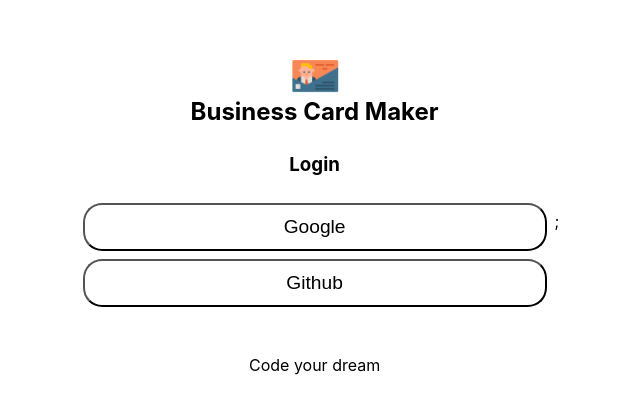
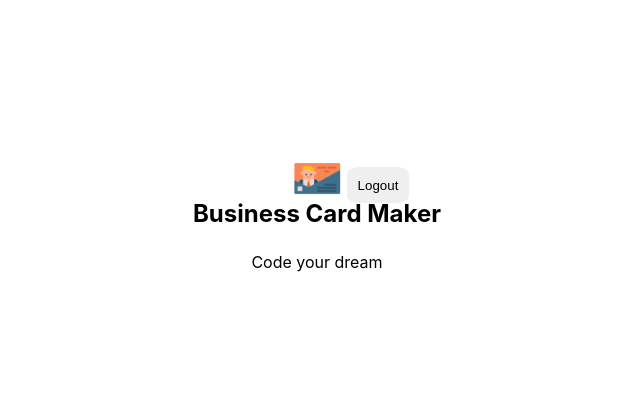
Before and after one commit to jayoung-cinnamon/card-maker, a React (Create React App) app: page /maker in a window 1280 px wide. Shown: the part 179-592 px from the top of the page, without its empty margins (323-963 px from the left). Built offline with nearby package versions, Linux system fonts and the light colour scheme; no server answers; sample sign-in values are in the browser's storage.

Commit message:
add login and logout functionality

```diff
--- a/package.json
+++ b/package.json
@@ -9,6 +9,7 @@
     "firebase": "^8.3.0",
     "react": "^17.0.1",
     "react-dom": "^17.0.1",
+    "react-router-dom": "^5.2.0",
     "react-scripts": "4.0.2",
     "web-vitals": "^1.0.1"
   },
--- a/src/app.jsx
+++ b/src/app.jsx
@@ -1,13 +1,24 @@
 import React from 'react';
+import { BrowserRouter, Switch,Route } from 'react-router-dom';
 import styles from './app.module.css';
 import Login from './components/login/login';
+import Maker from './components/maker/maker';
+
 
 function App({authService}) {
 
   return (
     <div className={styles.app}>
-
-      <Login authService={authService}/>;
+      <BrowserRouter>
+        <Switch>
+          <Route exact path="/">
+           <Login authService={authService}/>
+          </Route>
+          <Route path="/maker">
+            <Maker authService={authService}/>
+          </Route>
+        </Switch>
+      </BrowserRouter>
 
     </div>
 
--- a/src/components/login/login.jsx
+++ b/src/components/login/login.jsx
@@ -1,14 +1,30 @@
-import React from 'react';
+import React, { useEffect } from 'react';
+import { useHistory } from 'react-router';
 import Footer from '../footer/footer';
 import Header from '../header/header';
 import styles from './login.module.css';
 
 const Login = ({ authService }) => {
+  const history = useHistory();
+  const goToMaker = (userId)=>{
+    history.push({
+      pathname:'/maker',
+      state:{id:userId},
+    });
+  };
   const onLogin = event => {
     authService //
       .login(event.currentTarget.textContent)
-      .then(console.log);
+      .then(data=>goToMaker(data.user.uid));
   };
+
+
+  useEffect(()=>{
+    authService.onAuthChange(user=>{
+      user && goToMaker(user.id);
+    });
+  });
+
   return (
     <section className={styles.login}>
       <Header />
--- /dev/null
+++ b/src/components/maker/maker.jsx
@@ -0,0 +1,30 @@
+import React, { useEffect } from 'react';
+import { useHistory } from 'react-router';
+import Footer from '../footer/footer';
+import Header from '../header/header';
+import styles from './maker.module.css';
+
+const Maker = ({authService}) => {
+  const history = useHistory();
+  const onLogout = ()=>{
+    authService.logout();
+
+  };
+
+  useEffect(()=>{
+    authService.onAuthChange(user=>{
+      if(!user){
+        history.push('/');
+      }
+    })
+  })
+
+  return (
+    <section className={styles.maker}>
+      <Header onLogout={onLogout}/>
+      <Footer/>
+    </section>
+  )
+};
+
+export default Maker;
--- a/src/service/auth_service.js
+++ b/src/service/auth_service.js
@@ -6,6 +6,16 @@
     const authProvider = new firebase.auth[`${providerName}AuthProvider`]();
     return firebaseApp.auth().signInWithPopup(authProvider);
   }
+
+  logout() {
+    firebase.auth().signOut();
+  }
+
+  onAuthChange(onUserChanged) {
+    firebase.auth().onAuthStateChanged((user) => {
+      onUserChanged(user);
+    });
+  }
 }
 
 export default AuthService;
```
Also changed, not shown: src/components/maker/maker.module.css (added), 1 other file (tests, documents, lock files or other folders).
